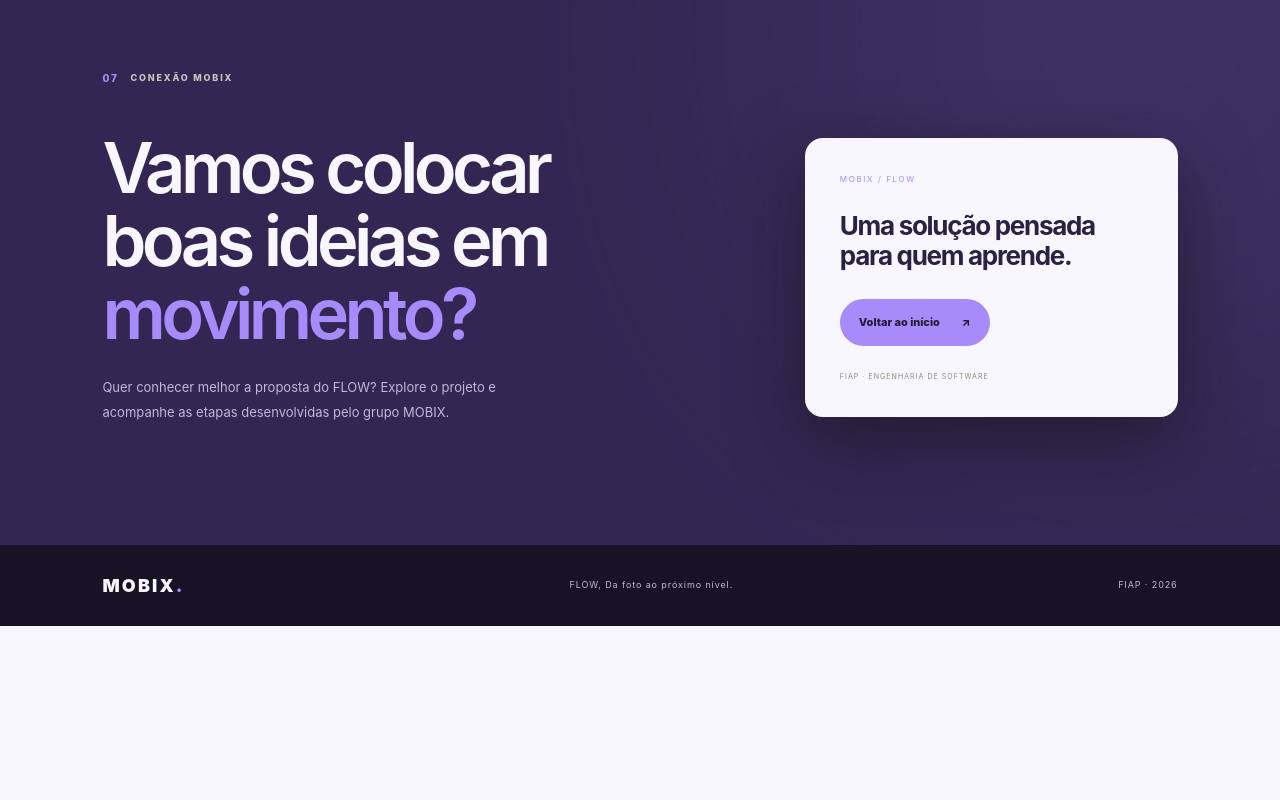
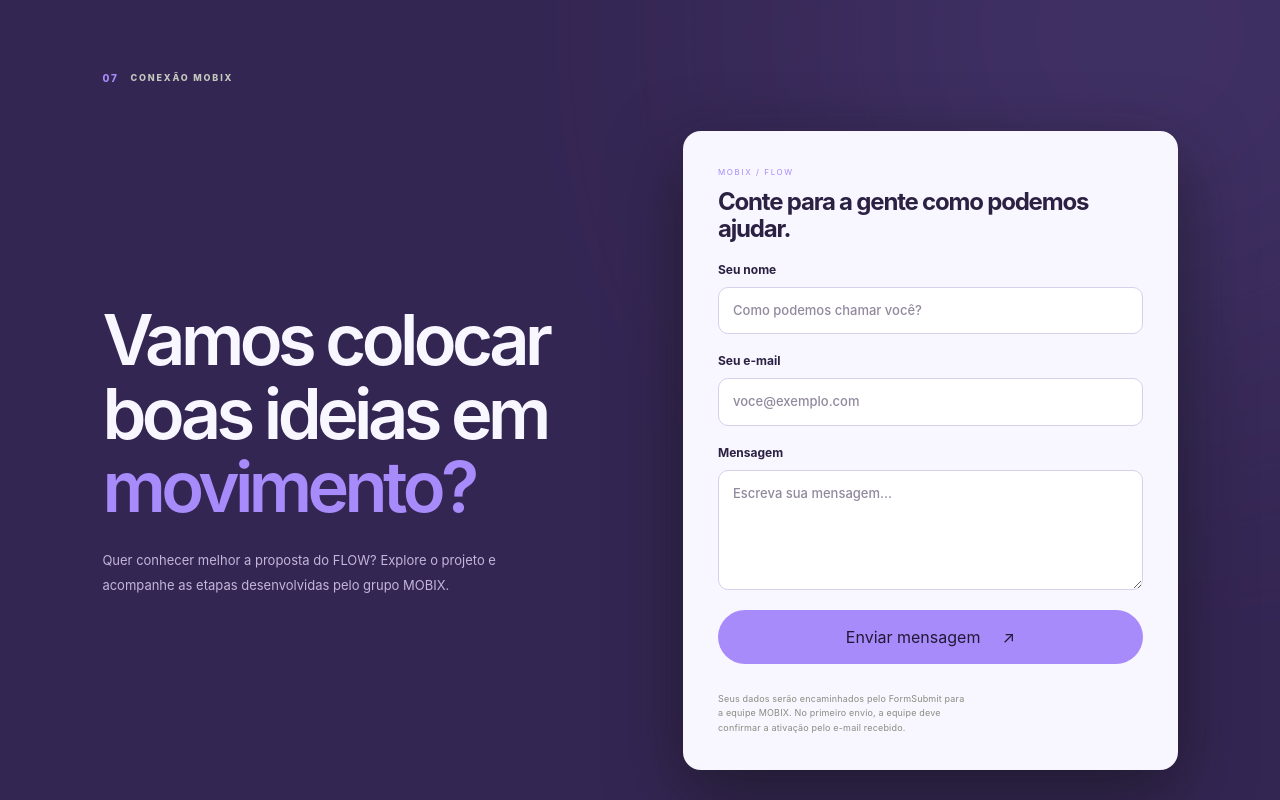
Before and after one commit to beatrizaalbuquerque/mobix-landing-page-challenge, a React (Vite) app in the folder flow-react/: page / in a window 1280 px wide. Shown: the part 5180-5980 px from the top of the page. Before the commit the page ends 5806 px from the top, so only its background shows below. Built offline with nearby package versions, Linux system fonts and the light colour scheme.

Commit message:
altercao na pagina contato

```diff
--- a/flow-react/src/App.jsx
+++ b/flow-react/src/App.jsx
@@ -1,4 +1,6 @@
-import { useEffect } from "react";
+import { useEffect, useState } from "react";
+
+const CONTACT_ENDPOINT = "https://formsubmit.co/ajax/mobix.fiap@gmail.com";
 
 const etapas = [
   { numero: "01", titulo: "Capture", descricao: "Registre lousas, slides, livros e anotações durante a aula.", icon: "◉" },
@@ -33,6 +35,12 @@ function Arrow() {
 }
 
 function App() {
+  const [contactStatus, setContactStatus] = useState({
+    type: "idle",
+    message: "",
+  });
+  const [isSending, setIsSending] = useState(false);
+
   useEffect(() => {
     const items = document.querySelectorAll("[data-reveal]");
 
@@ -57,6 +65,62 @@ function App() {
 
     return () => observer.disconnect();
   }, []);
+
+  async function handleContactSubmit(event) {
+    event.preventDefault();
+
+    if (isSending) {
+      return;
+    }
+
+    const form = event.currentTarget;
+    const formData = new FormData(form);
+    const payload = Object.fromEntries(formData.entries());
+    payload._subject = "Novo contato pelo site MOBIX / FLOW";
+
+    setIsSending(true);
+    setContactStatus({
+      type: "loading",
+      message: "Enviando sua mensagem…",
+    });
+
+    try {
+      const response = await fetch(CONTACT_ENDPOINT, {
+        method: "POST",
+        headers: {
+          Accept: "application/json",
+          "Content-Type": "application/json",
+        },
+        body: JSON.stringify(payload),
+      });
+      const result = await response.json();
+      const submissionSucceeded =
+        result.success === true || result.success === "true";
+
+      if (!response.ok || !submissionSucceeded) {
+        throw new Error(
+          result.message || "O serviço não conseguiu enviar sua mensagem."
+        );
+      }
+
+      form.reset();
+      setContactStatus({
+        type: "success",
+        message:
+          "Mensagem enviada! A equipe MOBIX receberá seu contato em breve.",
+      });
+    } catch (error) {
+      setContactStatus({
+        type: "error",
+        message:
+          error instanceof Error
+            ? `${error.message} Tente novamente ou envie um e-mail para mobix.fiap@gmail.com.`
+            : "Não foi possível enviar sua mensagem. Tente novamente ou envie um e-mail para mobix.fiap@gmail.com.",
+      });
+    } finally {
+      setIsSending(false);
+    }
+  }
 
   return (
     <>
@@ -433,23 +497,84 @@ function App() {
               </p>
             </div>
 
-            <div className="contact-card" data-reveal>
+            <form
+              className="contact-card contact-form"
+              data-reveal
+              onSubmit={handleContactSubmit}
+            >
               <span className="contact-card-label">MOBIX / FLOW</span>
 
-              <strong>
-                Uma solução pensada
-                <br />
-                para quem aprende.
-              </strong>
+              <strong>Conte para a gente como podemos ajudar.</strong>
 
-              <a href="#inicio" className="button button-light">
-                Voltar ao início <Arrow />
-              </a>
+              <label className="contact-field">
+                <span>Seu nome</span>
+                <input
+                  autoComplete="name"
+                  maxLength="100"
+                  name="name"
+                  placeholder="Como podemos chamar você?"
+                  required
+                />
+              </label>
+
+              <label className="contact-field">
+                <span>Seu e-mail</span>
+                <input
+                  autoComplete="email"
+                  maxLength="254"
+                  name="email"
+                  placeholder="voce@exemplo.com"
+                  required
+                  type="email"
+                />
+              </label>
+
+              <label className="contact-field">
+                <span>Mensagem</span>
+                <textarea
+                  maxLength="3000"
+                  name="message"
+                  placeholder="Escreva sua mensagem..."
+                  required
+                  rows="4"
+                />
+              </label>
+
+              <div className="contact-honeypot" aria-hidden="true">
+                <label>
+                  Não preencha este campo
+                  <input
+                    autoComplete="off"
+                    name="_honey"
+                    tabIndex="-1"
+                    type="text"
+                  />
+                </label>
+              </div>
+
+              <button
+                className="button button-light contact-submit"
+                disabled={isSending}
+                type="submit"
+              >
+                {isSending ? "Enviando…" : "Enviar mensagem"}
+                {!isSending && <Arrow />}
+              </button>
+
+              <p
+                aria-live="polite"
+                className={`contact-status contact-status-${contactStatus.type}`}
+                role={contactStatus.type === "error" ? "alert" : "status"}
+              >
+                {contactStatus.message}
+              </p>
 
               <span className="contact-card-foot">
-                FIAP · ENGENHARIA DE SOFTWARE
+                Seus dados serão encaminhados pelo FormSubmit para a equipe
+                MOBIX. No primeiro envio, a equipe deve confirmar a ativação
+                pelo e-mail recebido.
               </span>
-            </div>
+            </form>
           </div>
         </section>
       </main>
--- a/flow-react/src/index.css
+++ b/flow-react/src/index.css
@@ -898,8 +898,8 @@ a {
 .contact-grid {
   position: relative;
   display: grid;
-  grid-template-columns: 1fr .65fr;
-  gap: 12%;
+  grid-template-columns: repeat(auto-fit, minmax(min(100%, 350px), 1fr));
+  gap: clamp(28px, 8%, 100px);
   align-items: center;
   margin-top: 45px;
 }
@@ -942,6 +942,110 @@ a {
   font-size: 7px;
   letter-spacing: .15em;
   color: #8a8c80;
+}
+
+.contact-form {
+  position: relative;
+  width: 100%;
+  min-width: 0;
+  gap: 18px;
+}
+
+.contact-form .contact-card-label {
+  margin-bottom: -8px;
+}
+
+.contact-form > strong {
+  font-size: 24px;
+}
+
+.contact-field {
+  display: grid;
+  width: 100%;
+  gap: 8px;
+  color: #2B2142;
+  font-size: 12px;
+  font-weight: 750;
+}
+
+.contact-field input,
+.contact-field textarea {
+  width: 100%;
+  min-width: 0;
+  border: 1px solid #D9D0EB;
+  border-radius: 10px;
+  background: #fff;
+  padding: 13px 14px;
+  color: #211936;
+  font: inherit;
+  font-size: 13px;
+  font-weight: 450;
+  line-height: 1.5;
+  transition: border-color .2s, box-shadow .2s;
+}
+
+.contact-field textarea {
+  min-height: 120px;
+  resize: vertical;
+}
+
+.contact-field input::placeholder,
+.contact-field textarea::placeholder {
+  color: #91899e;
+}
+
+.contact-field input:focus,
+.contact-field textarea:focus {
+  border-color: #7C3AED;
+  outline: none;
+  box-shadow: 0 0 0 3px #7C3AED20;
+}
+
+.contact-honeypot {
+  position: absolute;
+  left: -10000px;
+  width: 1px;
+  height: 1px;
+  overflow: hidden;
+}
+
+.contact-submit {
+  width: 100%;
+  min-height: 48px;
+  border: 0;
+  cursor: pointer;
+  font: inherit;
+}
+
+.contact-submit:disabled {
+  cursor: wait;
+  opacity: .7;
+}
+
+.contact-status {
+  width: 100%;
+  margin: -8px 0 0;
+  font-size: 12px;
+  line-height: 1.6;
+}
+
+.contact-status-success {
+  color: #17643b;
+}
+
+.contact-status-loading {
+  color: #625377;
+}
+
+.contact-status-error {
+  color: #a52828;
+}
+
+.contact-form .contact-card-foot {
+  max-width: 44ch;
+  font-size: 9px;
+  letter-spacing: .02em;
+  line-height: 1.6;
 }
 
 .site-footer {
@@ -1037,6 +1141,7 @@ a {
   .team-section {
     gap: 6%;
   }
+
 }
 
 @media (max-width: 700px) {
```
